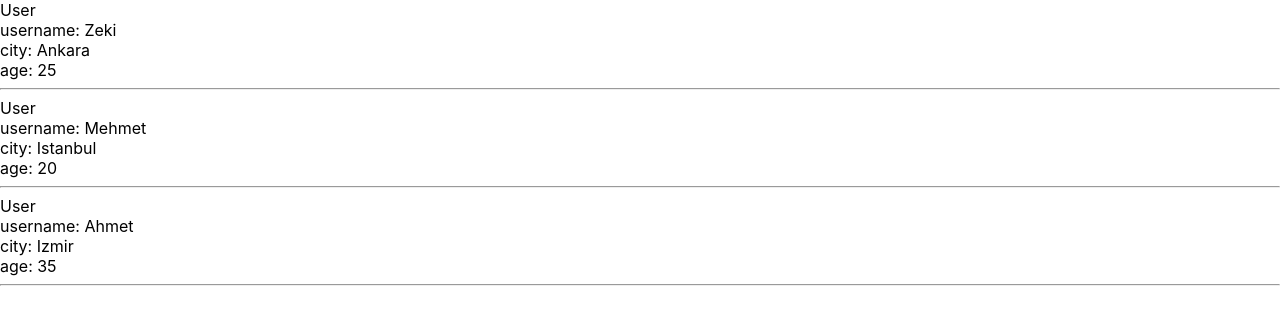
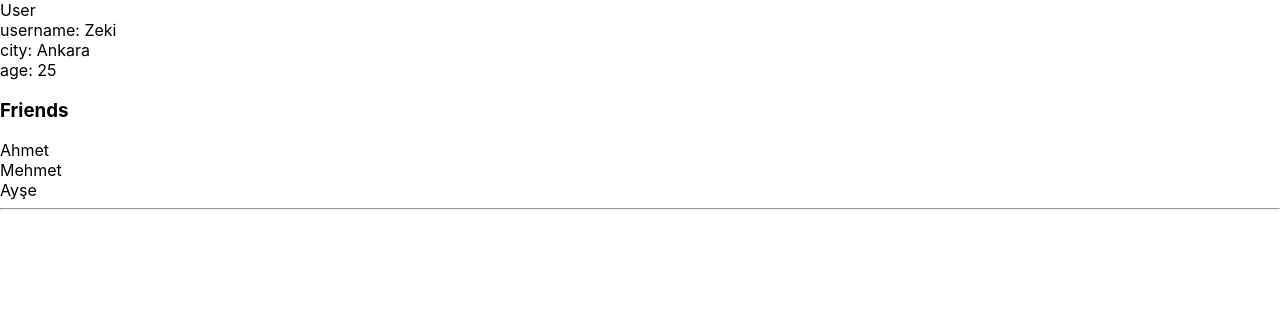
Before and after one commit to ZeckeyBay/hello-react, a React (Create React App) app: page / in a window 1280 px wide. Shown: the top 324 px of the page. Built offline with nearby package versions, Linux system fonts and the light colour scheme.

Commit message:
object usage

```diff
--- a/src/App.js
+++ b/src/App.js
@@ -1,11 +1,16 @@
 import User from "./components/User";
+
+const user={
+  name : "Zeki",
+  city : "Ankara",
+  age : 25
+};
 function App() {
   return (
     <div className="App">
 
-      <User  name="Zeki" city="Ankara" age={25}/>
-      <User name="Mehmet" city="Istanbul" age={20}/>
-      <User name="Ahmet" city="Izmir" age={35}/>
+      <User  data={user} friends={["Ahmet","Mehmet","Ayşe"]} />
+
     </div>
   );
 }
--- a/src/components/User.js
+++ b/src/components/User.js
@@ -1,12 +1,16 @@
 import React from 'react'
 
-function User(props) {
+function User({data ,friends}) {
   return (
     <div>
     User
-    <div>username: {(props.name)}</div>
-    <div>city: {(props.city)}</div>
-    <div>age: {(props.age)}</div>
+    <div>username: {(data.name)}</div>
+    <div>city: {(data.city)}</div>
+    <div>age: {(data.age)}</div>
+    <h3>Friends</h3>
+    {friends.map((friend,i)=>
+    <div key={i}>{friend}</div>
+    )}
     <hr></hr>
     </div>
   )
```
